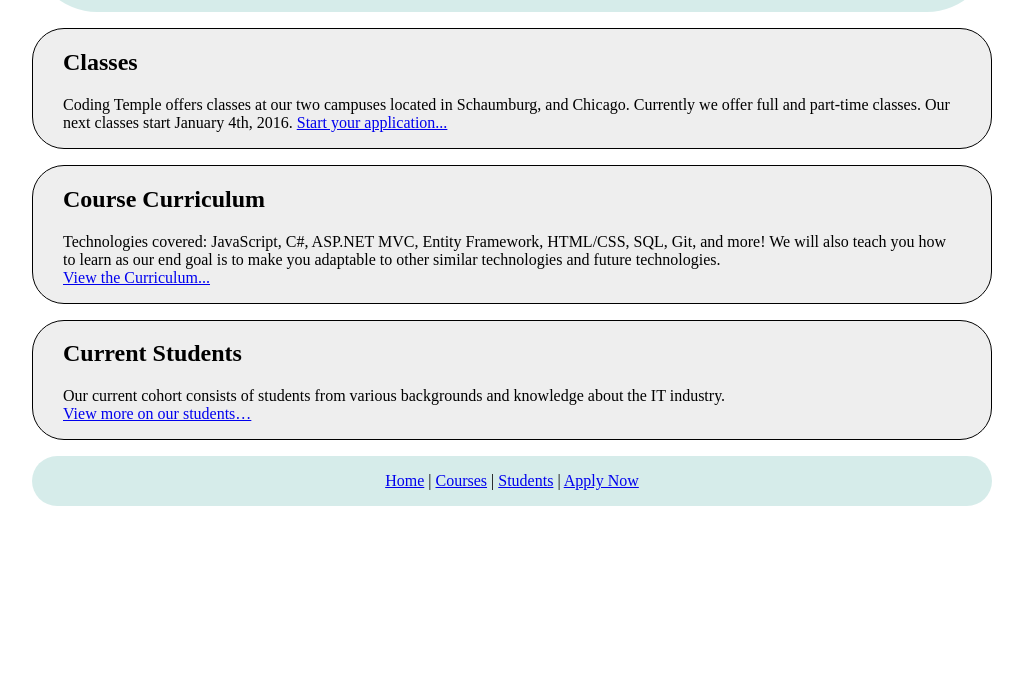
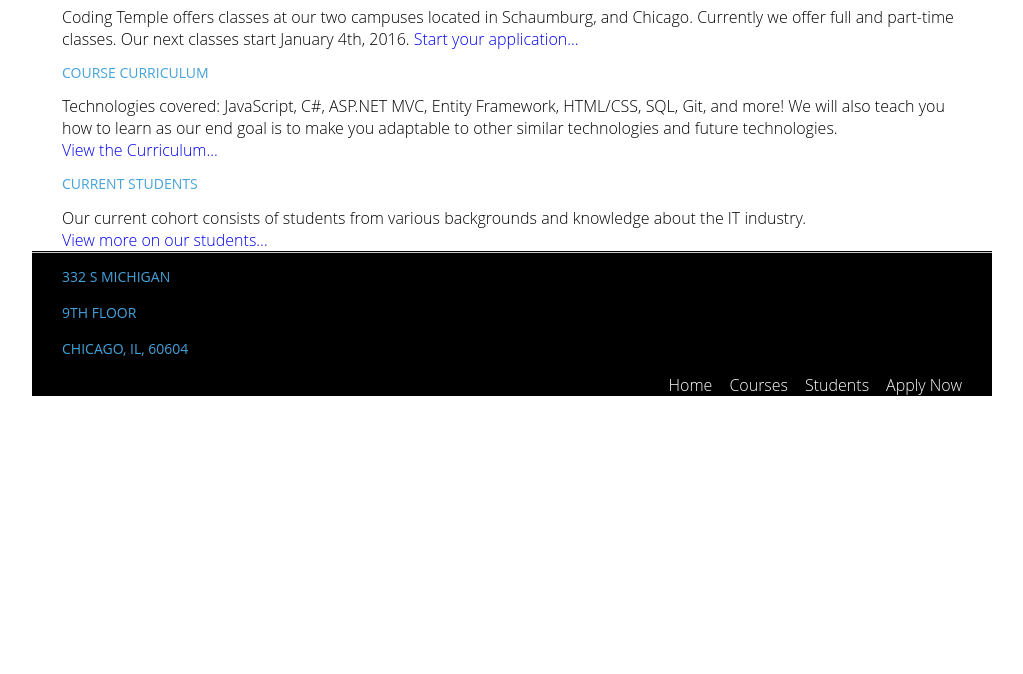
Before and after one commit to pgoldman0805/CodingTempleWebsite, a plain HTML site: page index.html in a window 1280 px wide. Shown: the part 126-800 px from the top of the page, without its empty margins (128-1151 px from the left). Drawn offline with Linux system fonts and the light colour scheme.

Commit message:
Added additional styles

```diff
--- a/index.html
+++ b/index.html
@@ -5,7 +5,7 @@
     <link href="styles/main.css" rel="stylesheet"  />
 </head>
 <body>
-    <header class="container curved">
+    <header class="container">
         <h1>Coding Temple</h1>
         <nav>
             <a href="index.html">Home</a> |
@@ -15,7 +15,7 @@
         </nav>
     </header>
     <main>
-        <section class="container gradient">
+        <section class="container">
             <h2>Classes</h2>
             <article>
                 Coding Temple offers classes at our two campuses located in
@@ -25,7 +25,7 @@
                  <a href="apply.html">Start your application...</a>
             </article>
         </section>
-        <section class="container gradient">
+        <section class="container">
             <h2>Course Curriculum</h2>
             <article>
                 Technologies covered: JavaScript, C#, ASP.NET MVC, Entity
@@ -35,7 +35,7 @@
             </article>
             <a href="courses.html">View the Curriculum...</a>
         </section>
-        <section class="container gradient">
+        <section class="container">
             <h2>Current Students</h2>
             <article>
                 Our current cohort consists of students from various backgrounds
@@ -44,7 +44,12 @@
             <a href="students.html">View more on our students…</a>
         </section>
     </main>
-    <footer class="container curved">
+    <footer class="container">
+        <aside>
+            <h3>332 S Michigan</h3>
+            <h3>9th Floor</h3>
+            <h3>CHicago, IL, 60604</h3>
+        </aside>
         <nav>
             <a href="index.html">Home</a> |
             <a href="courses.html">Courses</a> |
--- a/styles/main.css
+++ b/styles/main.css
@@ -5,6 +5,21 @@
     /*color: #222;*/
 }
 
+body {
+    background-color: white;
+    color: black;
+    font-weight: 300;
+    font-size: 16px;
+    line-height: 22px;
+    font-family: "Open Sans","Helvetica Neue",Helvetica,Arial,sans-serif;
+}
+h1,h2,h3,h4 {
+    color: #45a2da;
+}
+
+articles p {
+    color: #848484;
+}
 .container {
     width: 960px;
     padding-right: 30px;
@@ -12,21 +27,43 @@
     margin: 0 auto;
 }
 
+header a{
+    color: black;
 
-header, footer {
-    background-color: RGBA(50,160,150,0.2);
-    padding: 1em;
-    text-align: center;
+}
+header a:hover {
+    color: #45a2da;
+}
+
+footer {
+    background-color: black;
+    border-top: 1px solid rgba(0,0,0,0.085);
+    box-shadow: inset 0 1px 0 0 rgba(255,255,255,0.8);
+}
+footer a {
+    color: white;
+}
+
+footer aside {
+    color: #848484;
 }
 
 section.container {
-    background-color: #eee;
+    /*background-color: #eee;
     border: 1px solid black;
     border-radius: 2em;
     padding-bottom: 1em;
     margin-top: 1em;
-    margin-bottom: 1em;
+    margin-bottom: 1em;*/
 }
-.curved {
-    border-radius: 20em;
+a {
+    text-decoration: none;
 }
+h2,h3,h4 {
+    font-size: 14px;
+    font-weight: 400;
+    text-transform: uppercase;
+}
+nav {
+    text-align: right;
+}
```
